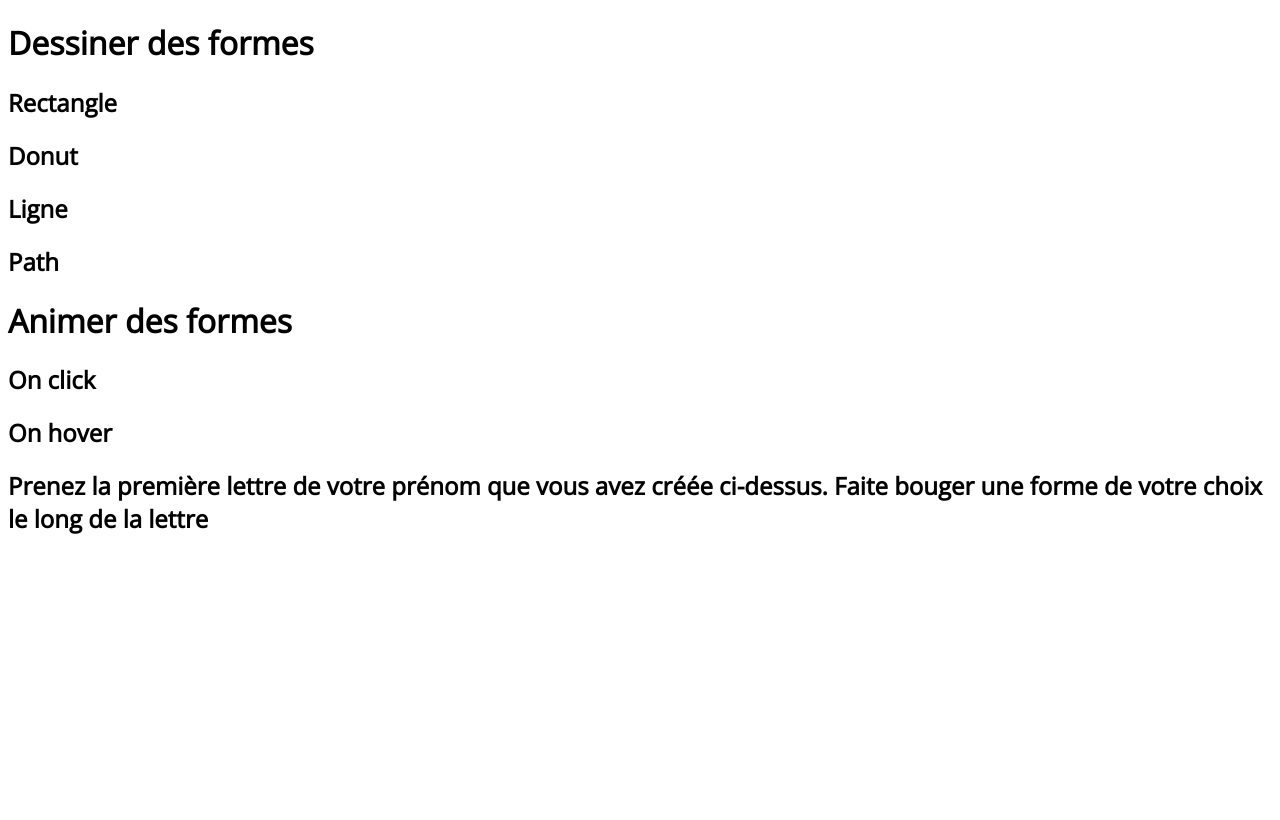
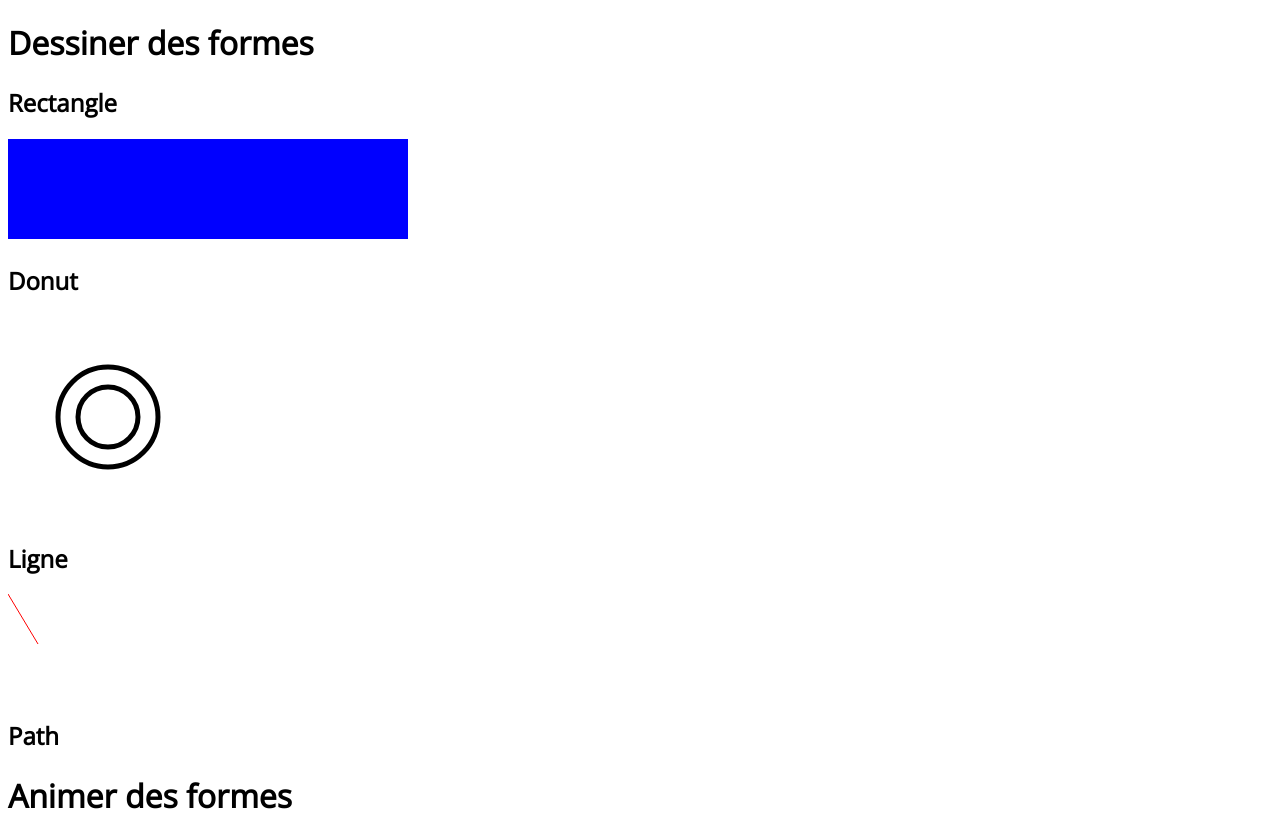
Before and after one commit to vitpintodas/visualdon-exercices, a plain HTML site: page 01-SVG/index.html in a window 1280 px wide. Shown: the top 820 px of the page. Drawn offline with nearby package versions, Linux system fonts and the light colour scheme.

Commit message:
"exercice_1"

```diff
--- a/01-SVG/index.html
+++ b/01-SVG/index.html
@@ -12,14 +12,25 @@
   </head>
   <body>
 
+    <!--* Rectangle *-->
     <h1>Dessiner des formes</h1>
     <h2>Rectangle</h2>
+    <svg width="400" height="100">
+      <rect width="400" height="100" style="fill:rgb(0, 0, 255)"/>
+    </svg>
 
+    <!--* Donut *-->
     <h2>Donut</h2>
+    <svg width="200" height="200">
+      <circle cx="100" cy="100" r="50" stroke="black" stroke-width="5" fill="none"/>
+      <circle cx="100" cy="100" r="30" stroke="black" stroke-width="5" fill="none"/>
+    </svg>
 
-
+    <!--* Ligne *-->
     <h2>Ligne</h2>
-
+    <svg width="100" height="100">
+      <line x1="0" y1="0" x2="30" y2="50" stroke="red" />
+    </svg>
 
     <h2>Path</h2>
 
```
